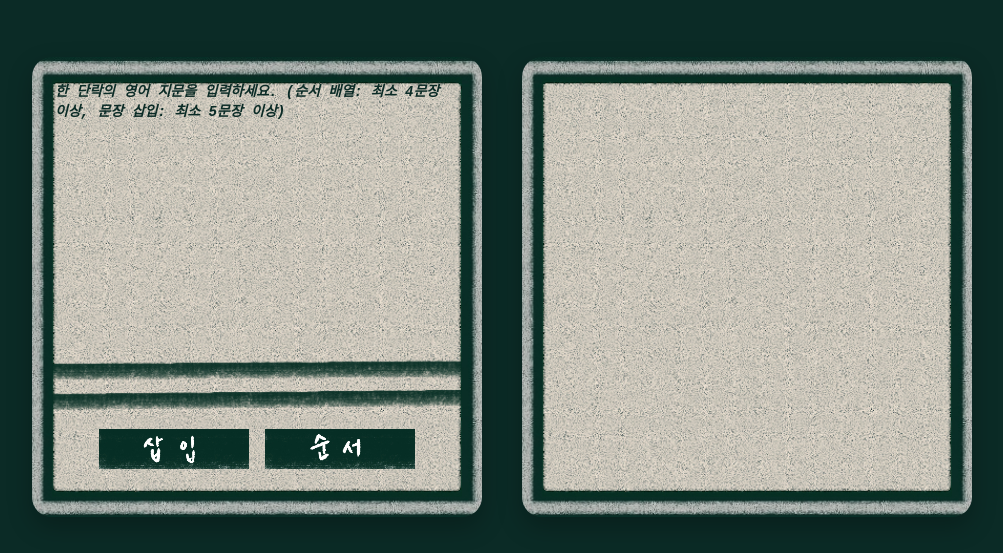
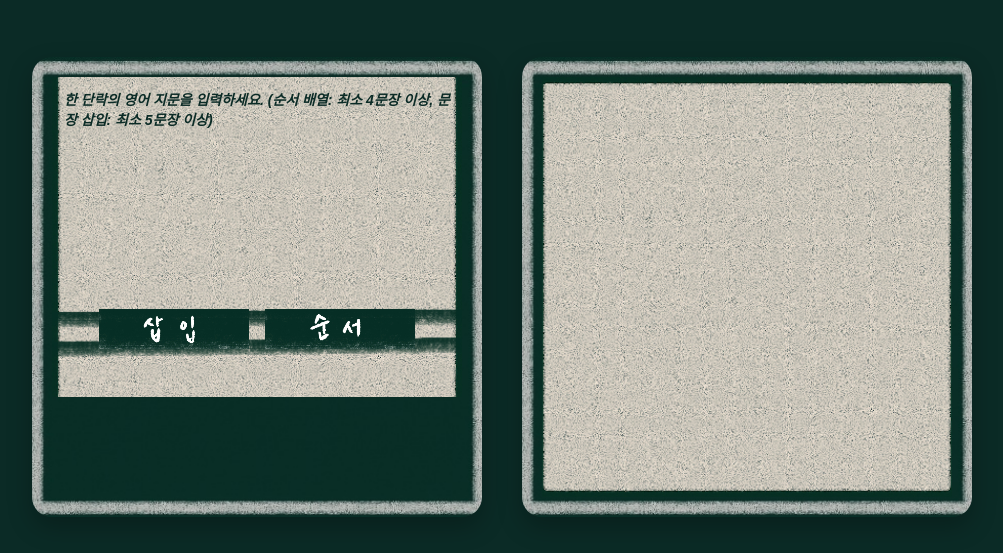
Before and after one commit to stuentofe/sellingqi, a plain HTML site: page public/freetypes.html in a window 1280 px wide. Shown: the part 113-666 px from the top of the page, without its empty margins (138-1141 px from the left). Drawn offline with Linux system fonts and the light colour scheme.

Commit message:
Update freetypes.html

```diff
--- a/public/freetypes.html
+++ b/public/freetypes.html
@@ -46,37 +46,40 @@
   }
 
   .input-box {
-    flex: 1;
-    display: flex;
-    flex-direction: column;
-    gap: 10px;
+    position: relative;
+    flex: none;
+    height: 320px; /* 버튼 위 공간까지 제한 */
     background-image: url('freetypesbox_left2.jpg');
     background-size: cover;
     background-position: center;
     background-repeat: no-repeat;
+    padding: 10px; /* 하얀 칸 안 여백처럼 보이게 */
+    box-sizing: border-box;
   }
 
   textarea {
+    width: 100%;
+    height: 100%;
     resize: none;
-    flex: 1;
     font-size: 14px;
+    font-family: 'Times New Roman', serif;
+    color: #0B2B26; /* 칠판색 */
+    background-color: transparent;
+    border: none;
+    outline: none;
+    box-sizing: border-box;
+  }
+
+  textarea::placeholder {
+    color: #0B2B26;
     font-style: italic;
     font-weight: bold;
-    border-color: transparent;
-    background-color: transparent;
-    color: white;
-  }
-
-  /* placeholder만 따로 스타일 지정 */
-  textarea::placeholder {
-    color: #0B2B26;          /* 칠판색 */
-    font-style: italic;
-    font-weight: bold;
+    font-family: sans-serif;
   }
 
   .buttons {
     position: absolute;
-    bottom: 48px;            /* 선과의 간격 조절 */
+    bottom: 48px;
     left: 50%;
     transform: translateX(-50%);
     display: flex;
@@ -84,7 +87,7 @@
   }
 
   #insertBtn, #orderBtn {
-    width: 150px;            /* 이미지 크기에 딱 맞게 */
+    width: 150px;
     height: 40px;
     background-size: cover;
     background-repeat: no-repeat;
```
